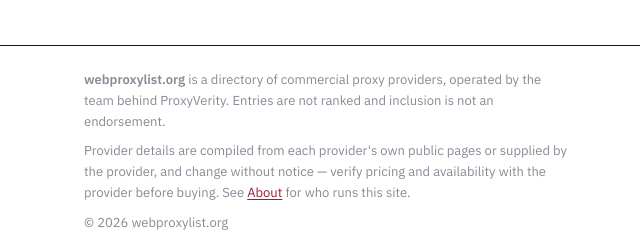
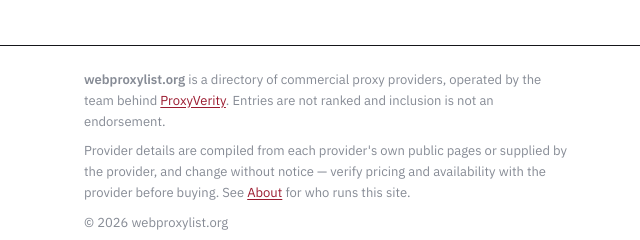
Before and after one commit to ProxyVerity/webproxylist-org, an Astro site: page / in a window 1280 px wide. Shown: the part 1260-1500 px from the top of the page, 0-640 px from the left. Built offline with nearby package versions, Linux system fonts and the light colour scheme; Astro itself is replaced by a stand-in of ours.

Commit message:
Make the footer ProxyVerity mention a followable link, on the home page only
Linked from "/" and nowhere else. A footer link repeated across every page is
the classic site-wide footprint and gets discounted for being one; a single
link from the page that actually accumulates authority is both what was asked
for and the stronger version of it. No rel, so it is followable.

Provider pages and /about/ keep the plain text in the footer; /about/ already
carries its own link in the disclosure, so the site still has exactly one
followable link to proxyverity.com per page at most.

```diff
--- a/src/layouts/Base.astro
+++ b/src/layouts/Base.astro
@@ -1,5 +1,6 @@
 ---
 import '../styles/global.css';
+import { OWNER_URL } from '../lib/rel';
 
 interface Props {
   title: string;
@@ -9,6 +10,7 @@ interface Props {
 const { title, description, canonicalPath } = Astro.props;
 const canonical = new URL(canonicalPath, Astro.site).href;
 const path = Astro.url.pathname;
+const isHome = path === '/';
 const year = new Date().getUTCFullYear();
 ---
 
@@ -52,8 +54,15 @@ const year = new Date().getUTCFullYear();
       <div class="wrap">
         <p>
           <strong>webproxylist.org</strong> is a directory of commercial proxy providers,
-          operated by the team behind ProxyVerity. Entries are not ranked and inclusion is not
-          an endorsement.
+          operated by the team behind {
+            /*
+              Linked on the home page only, and followable. A footer link repeated
+              on every page is the classic site-wide footprint and gets discounted
+              for being one; a single link from the page that actually accumulates
+              authority is both what was asked for and the better version of it.
+            */
+            isHome ? <a href={OWNER_URL}>ProxyVerity</a> : 'ProxyVerity'
+          }. Entries are not ranked and inclusion is not an endorsement.
         </p>
         <p>
           Provider details are compiled from each provider's own public pages or supplied by
```
